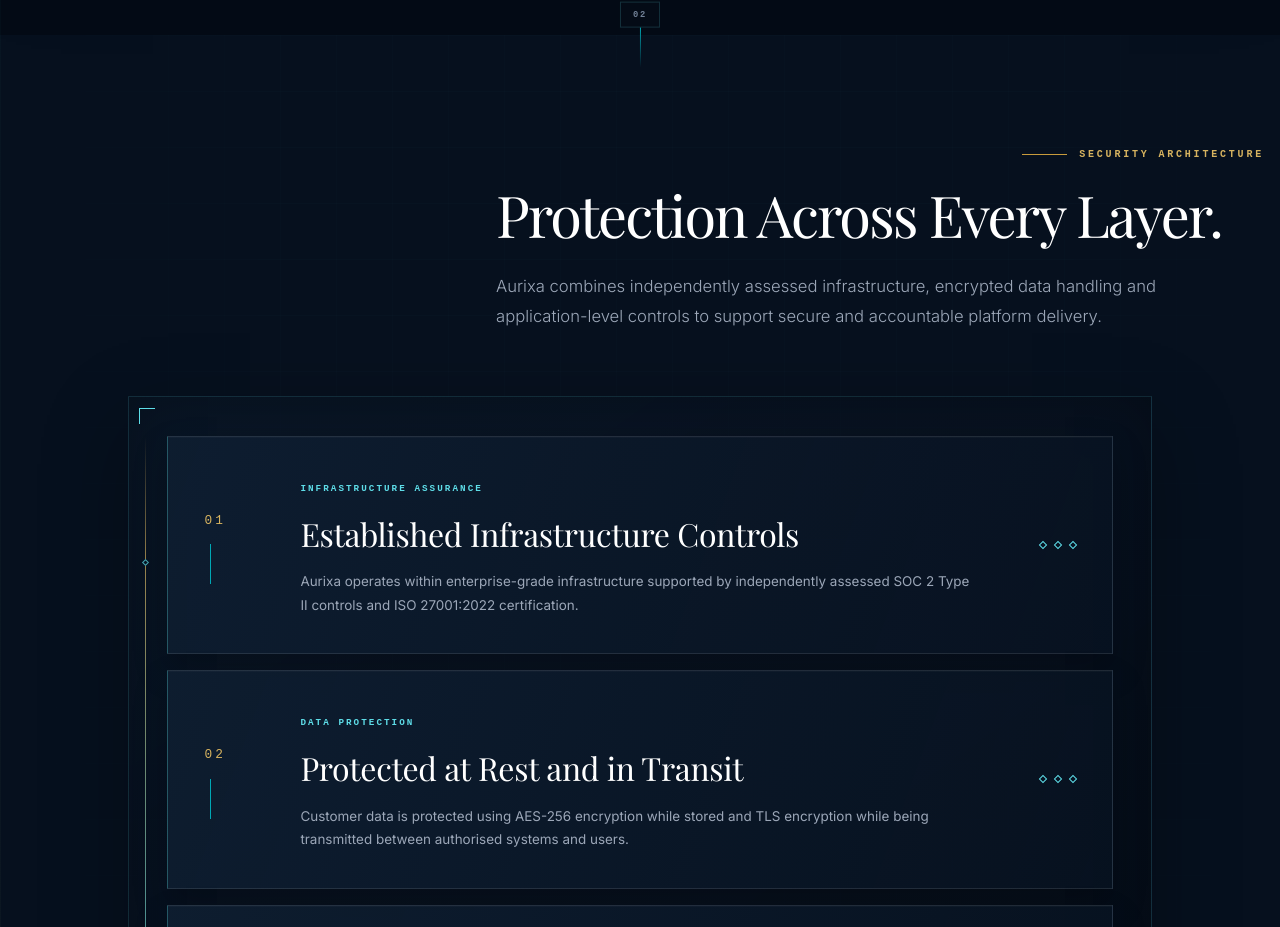
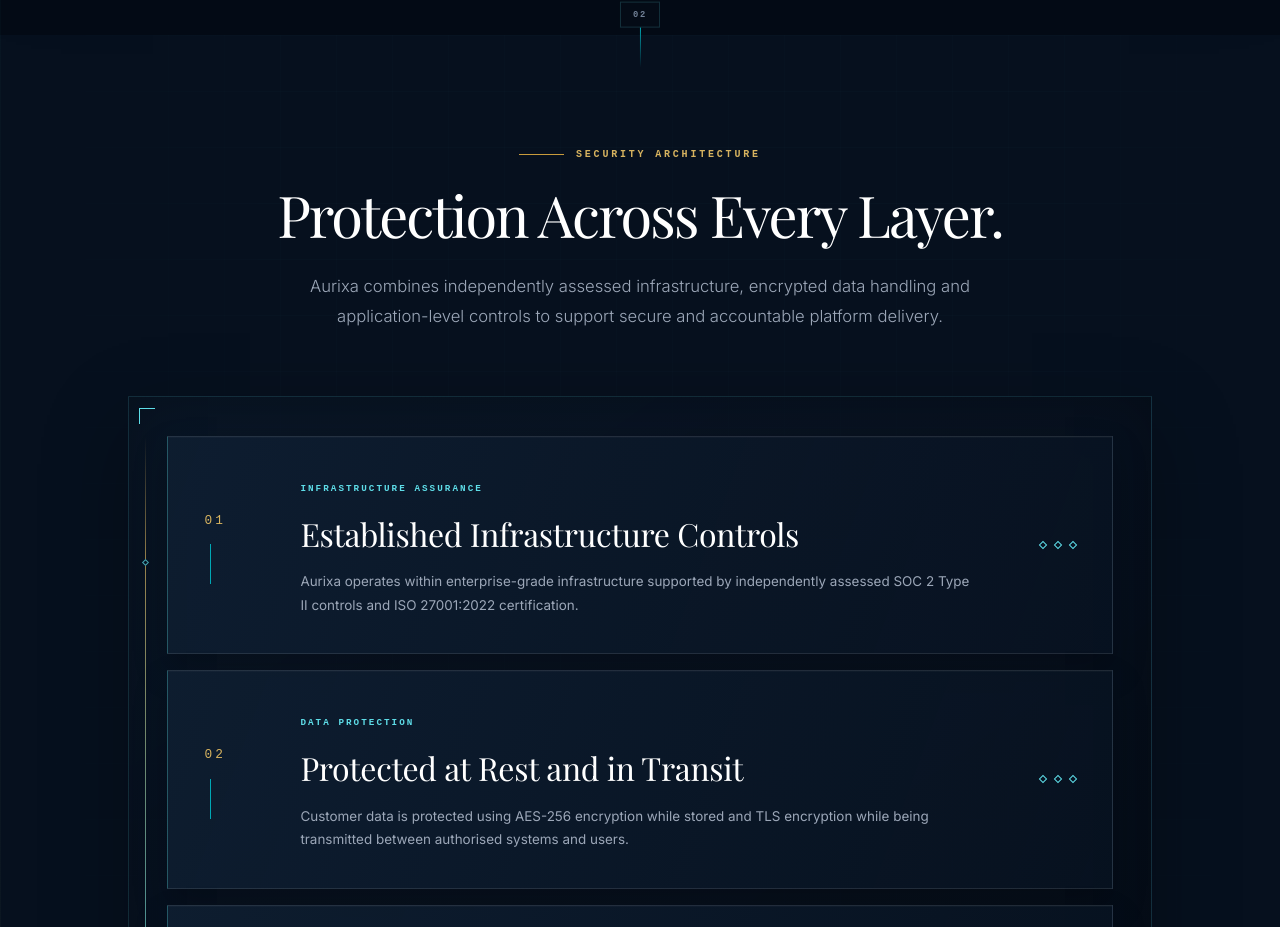
Before and after one commit to lavan96/aurixa-systems, a React (Vite) app: page /compliance in a window 1280 px wide. Shown: the part 1873-2800 px from the top of the page. Built offline with nearby package versions, Linux system fonts and the light colour scheme; no server answers; a web font is replaced by a local one.

Commit message:
Standardise compliance section headers

```diff
--- a/src/index.css
+++ b/src/index.css
@@ -54,13 +54,11 @@
   .compliance-transition span { padding:.5rem .75rem; border:1px solid rgba(94,221,232,.18); background:#040b16; }
   .compliance-transition i { width:1px; height:2.5rem; background:linear-gradient(#00a8b5,transparent); }
   .compliance-section-header { max-width:48rem; margin-bottom:4rem; }
-  .compliance-section-header--right { margin-left:auto; }
+  .compliance-section-header--centered { width:min(100%,48rem); margin-inline:auto; text-align:center; }
   .compliance-section-header h2 { margin-top:1.35rem; font-size:clamp(2.35rem,4.5vw,4.2rem); font-weight:300; line-height:1.1; letter-spacing:-.035em; }
   .compliance-section-header p { max-width:44rem; margin-top:1.5rem; color:#9ca7b8; font-size:clamp(.95rem,1.3vw,1.08rem); font-weight:300; line-height:1.85; }
-  .compliance-section-header--right .compliance-eyebrow { justify-content:flex-end; }
-  .information-governance-header { width:min(100%,760px); margin-inline:auto; text-align:center; }
-  .information-governance-header .compliance-eyebrow { justify-content:center; }
-  .information-governance-header p { margin-inline:auto; }
+  .compliance-section-header--centered .compliance-eyebrow { justify-content:center; }
+  .compliance-section-header--centered p { margin-inline:auto; }
 
   .compliance-corners::before,.compliance-corners::after { content:""; position:absolute; z-index:4; width:1rem; height:1rem; pointer-events:none; }
   .compliance-corners::before { top:.65rem; left:.65rem; border-top:1px solid #5edde8; border-left:1px solid #5edde8; }
@@ -178,7 +176,7 @@
   .diligence-flow{display:block;min-height:0;padding:1rem 0}.diligence-rail{left:2.5rem;right:auto;top:2rem;bottom:2rem;width:2rem;height:auto}.diligence-rail__line{left:1rem;right:auto;top:1rem;bottom:1rem;width:1px;height:auto;background:linear-gradient(#00a8b5,rgba(94,221,232,.58) 72%,#d7b35f)}.diligence-rail__line::after{top:auto;right:-3px;bottom:-1px;transform:rotate(135deg)}.diligence-rail__start,.diligence-rail__end{display:none}.diligence-signal{left:.78rem;top:1rem;animation-name:diligence-signal-mobile}.diligence-stage{min-height:205px;margin-left:4.5rem;padding:2rem 2rem 1.7rem;border-right:0;border-bottom:1px solid rgba(255,255,255,.075)}.diligence-stage:last-child{border-bottom:0}.diligence-checkpoint{top:2.15rem;left:-2rem}.diligence-stage__content{min-height:150px}.diligence-stage p{max-width:38rem}.diligence-detail{max-width:18rem}
 }
 @media (max-width:767px){
-  .compliance-section{padding:5.5rem 0}.compliance-section-header{margin-bottom:3rem}.compliance-section-header--right{margin-left:0}.compliance-section-header--right .compliance-eyebrow{justify-content:flex-start}.compliance-hero{padding-top:7.5rem}.compliance-hero__grid{gap:2rem}.compliance-hero__visual{margin-top:0}
+  .compliance-section{padding:5.5rem 0}.compliance-section-header{margin-bottom:3rem}.compliance-hero{padding-top:7.5rem}.compliance-hero__grid{gap:2rem}.compliance-hero__visual{margin-top:0}
   .framework-visual{min-height:auto;padding:2.5rem 1.25rem}.framework-rail{left:1.75rem;top:3rem;bottom:3rem}.framework-core{position:relative;left:auto;top:auto;transform:none;width:auto;margin:0 0 1rem 2rem}.framework-layer{position:relative;left:auto!important;right:auto!important;top:auto!important;bottom:auto!important;width:auto;min-height:auto;margin:0 0 .75rem 2rem;padding:1.3rem}.framework-layer::after{display:none}
   .protection-visual{padding:1.25rem}.protection-field{display:none}.protection-plane{grid-template-columns:2.5rem minmax(0,1fr);gap:1rem;min-height:auto;padding:1.5rem}.protection-plane+ .protection-plane{margin-top:.75rem}.protection-plane__nodes{display:none}
   .diligence-flow{padding:1.5rem 0}.diligence-grid{background-size:28px 28px}.diligence-stages{display:block}.diligence-rail{left:2.65rem;right:auto;top:2.65rem;bottom:2.65rem;width:2rem;height:auto}.diligence-rail__line{inset:0 auto 0 1rem;width:1px;height:auto;background:linear-gradient(#00a8b5,rgba(94,221,232,.58) 72%,#d7b35f)}.diligence-rail__line::after{top:auto;right:-3px;bottom:-1px;transform:rotate(135deg)}.diligence-signal{left:.78rem;top:0;animation-name:diligence-signal-mobile}.diligence-stage{grid-template-columns:3rem minmax(0,1fr);grid-template-rows:auto;gap:1rem;padding:1.15rem 1.25rem;border-right:0;border-bottom:1px solid rgba(255,255,255,.075)}.diligence-stage:last-child{border-bottom:0}.diligence-checkpoint{align-self:start;justify-self:center}.diligence-stage__content{min-height:170px}.diligence-stage h3{font-size:1.85rem}.diligence-stage p{max-width:34rem}.diligence-detail{max-width:16rem}
--- a/src/pages/Compliance.tsx
+++ b/src/pages/Compliance.tsx
@@ -32,11 +32,11 @@
 const reveal = { initial: { opacity: 0, y: 24 }, whileInView: { opacity: 1, y: 0 }, viewport: { once: true, amount: 0.18 }, transition: { duration: 0.7, ease: "easeOut" as const } };
 
 function Eyebrow({ children }: { children: string }) {
-  return <div className="compliance-eyebrow"><span />{children}</div>;
+  return <div className="compliance-eyebrow"><span aria-hidden="true" />{children}</div>;
 }
 
-function SectionHeader({ eyebrow, title, description, align = "left", className = "" }: { eyebrow: string; title: string; description: string; align?: "left" | "right"; className?: string }) {
-  return <motion.header {...reveal} className={`compliance-section-header compliance-section-header--${align} ${className}`.trim()}>
+function SectionHeader({ eyebrow, title, description }: { eyebrow: string; title: string; description: string }) {
+  return <motion.header {...reveal} className="compliance-section-header compliance-section-header--centered">
     <Eyebrow>{eyebrow}</Eyebrow><h2>{title}</h2><p>{description}</p>
   </motion.header>;
 }
@@ -149,7 +149,7 @@
       <ComplianceFrameworkVisual />
     </div></section>
     <section className="compliance-section compliance-section--security"><SectionTransition number="02" /><div className="compliance-container">
-      <SectionHeader eyebrow="Security Architecture" title="Protection Across Every Layer." description="Aurixa combines independently assessed infrastructure, encrypted data handling and application-level controls to support secure and accountable platform delivery." align="right" />
+      <SectionHeader eyebrow="Security Architecture" title="Protection Across Every Layer." description="Aurixa combines independently assessed infrastructure, encrypted data handling and application-level controls to support secure and accountable platform delivery." />
       <SecurityArchitectureVisual />
     </div></section>
     <section className="compliance-section compliance-section--diligence"><SectionTransition number="03" /><div className="compliance-container">
@@ -157,7 +157,7 @@
       <DueDiligenceFlow />
     </div></section>
     <section className="compliance-section compliance-section--governance"><SectionTransition number="04" /><div className="compliance-container">
-      <SectionHeader className="information-governance-header" eyebrow="Information Governance" title="Clear Policies. Defined Responsibilities." description="Privacy practices and platform terms provide a clear framework for how information is handled and how the Aurixa environment may be accessed and used." />
+      <SectionHeader eyebrow="Information Governance" title="Clear Policies. Defined Responsibilities." description="Privacy practices and platform terms provide a clear framework for how information is handled and how the Aurixa environment may be accessed and used." />
       <InformationGovernanceVisual />
     </div></section>
     <section className="compliance-section compliance-section--responsibility"><SectionTransition number="05" /><div className="compliance-container">
```
